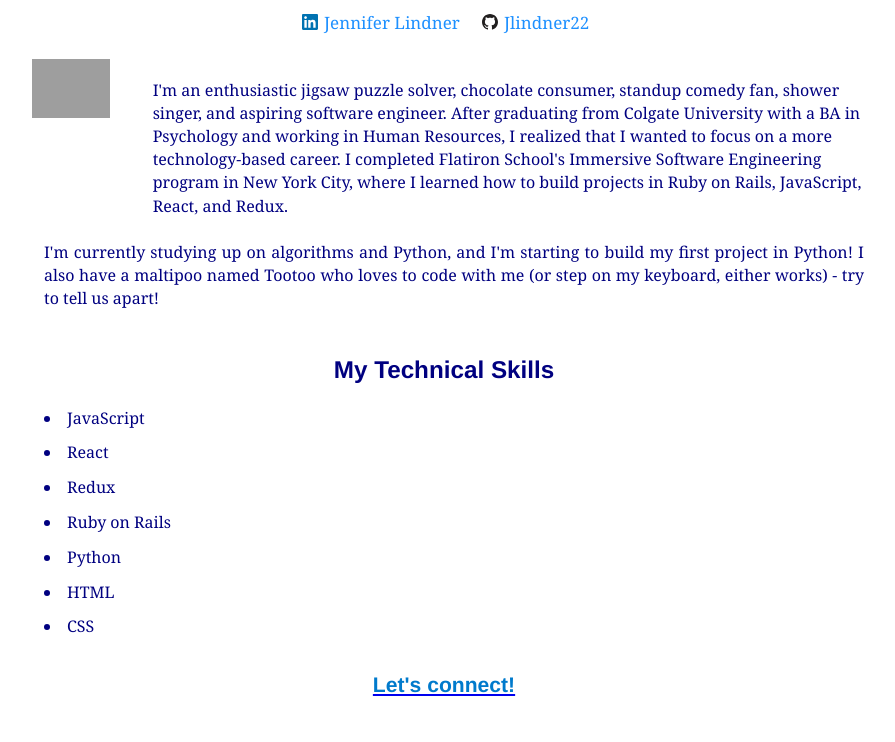
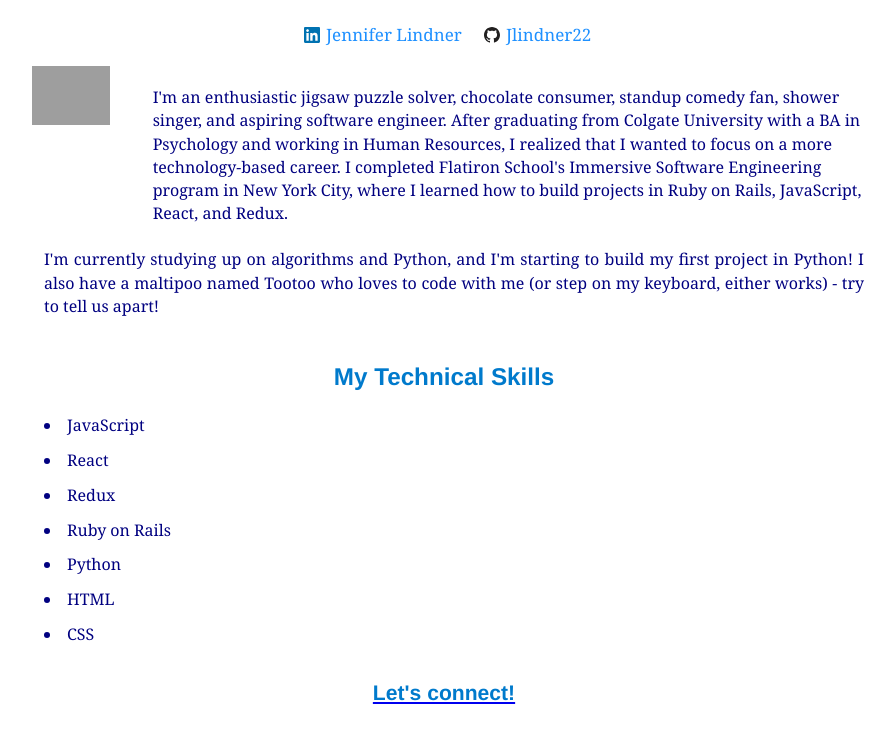
Before and after one commit to jlindner22/jen, a Gatsby site: page /about in a window 1280 px wide. Shown: the part 86-828 px from the top of the page, without its empty margins (196-1091 px from the left). Built offline with nearby package versions, Linux system fonts and the light colour scheme; Gatsby itself is replaced by a stand-in of ours; some packages are replaced by stand-ins of ours; grey boxes are pictures that could not be loaded; what typography-theme-moraga would draw is missing.

Commit message:
added logos with iconify for react, added to footer and edited spacing on home page

```diff
--- a/package.json
+++ b/package.json
@@ -39,6 +39,8 @@
     "websocket-extensions": ">=0.1.4"
   },
   "devDependencies": {
+    "@iconify/icons-logos": "^1.0.12",
+    "@iconify/react": "^1.1.3",
     "prettier": "2.0.5"
   },
   "homepage": "https://github.com/gatsbyjs/gatsby-starter-blog#readme",
--- a/src/pages/about.js
+++ b/src/pages/about.js
@@ -1,9 +1,9 @@
-import React from 'react'
-import styles from './about.module.css'
-import Container from '../components/container'
-import deck from "../../content/assets/deck.jpeg"
-import SEO from "../components/seo"
-import { Helmet } from 'react-helmet'
+import React from 'react';
+import styles from './about.module.css';
+import Container from '../components/container';
+import deck from "../../content/assets/deck.jpeg";
+import SEO from "../components/seo";
+import { Helmet } from 'react-helmet';
 
 const User = props => (
     <div className={styles.user}>
@@ -23,36 +23,23 @@ export default function About() {
         <Helmet>
             <meta name="viewport" content="width=device-width, initial-scale=1.0"/>
         </Helmet>
-        {/* <svg width="200" height="200">
-            <circle
-            cx="100" cy="100"
-            r="40" stroke="green" stroke-width="8" fill="yellow" />
-        </svg> */}
         <Container>
             <SEO title="Jen Lindner | Home" />
-        {/* <svg width="400" height="180">
-            <rect x="50" y="20" width="150" height="150" fill="blue" stroke="pink" stroke-width="5" fillOpacity="0.1" strokeOpacity="0.4" />
-        </svg> */}
-        {/* rounded corners use rx and ry */}
-        {/* <svg width="400" height="180">
-            <rect x="50" y="20" rx="20" ry="20" width="150" height="150"
-            style="fill:red;stroke:black;stroke-width:5;opacity:0.5" />
-        </svg> */}
                 {/* <h1 style={{ color: `#007ACC` }}>About Me</h1> */}
                 <h1 className={styles.greeting}>Hi, I'm Jen Lindner!</h1>
-                <div style={{ padding: `5px`, marginLeft: `75px`}}>
+                <div style={{ paddingTop: `1.1rem`, marginLeft: `80px`}}>
                 <svg id="linkedin" width="180" height="60" fill="#0072b1" fillRule="evenodd" clipRule="evenodd" strokeLinejoin="round" stroke-miterlimit="1.414">
                     <path d="M13.632 13.635h-2.37V9.922c0-.886-.018-2.025-1.234-2.025-1.235 0-1.424.964-1.424 1.96v3.778h-2.37V6H8.51v1.04h.03c.318-.6 1.092-1.233 2.247-1.233 2.4 0 2.845 1.58 2.845 3.637v4.188zM3.558 4.955c-.762 0-1.376-.617-1.376-1.377 0-.758.614-1.375 1.376-1.375.76 0 1.376.617 1.376 1.375 0 .76-.617 1.377-1.376 1.377zm1.188 8.68H2.37V6h2.376v7.635zM14.816 0H1.18C.528 0 0 .516 0 1.153v13.694C0 15.484.528 16 1.18 16h13.635c.652 0 1.185-.516 1.185-1.153V1.153C16 .516 15.467 0 14.815 0z" fill-rule="nonzero">
                     </path>
                     <a href="https://www.linkedin.com/in/jen-lindner13/" target="_blank" rel="noopener noreferrer">
-                        <text x="22" y="15" fill="dodgerblue" fontSize="17">Jennifer Lindner</text>
+                        <text x="22" y="14" fill="dodgerblue" fontSize="17">Jennifer Lindner</text>
                     </a>
                 </svg>
                 <svg id="github" width="180" height="60" fill="#211F1F" fillRule="evenodd" clipRule="evenodd" strokeLinejoin="round" strokeMiterlimit="1.414">
                     <path d="M8 0C3.58 0 0 3.582 0 8c0 3.535 2.292 6.533 5.47 7.59.4.075.547-.172.547-.385 0-.19-.007-.693-.01-1.36-2.226.483-2.695-1.073-2.695-1.073-.364-.924-.89-1.17-.89-1.17-.725-.496.056-.486.056-.486.803.056 1.225.824 1.225.824.714 1.223 1.873.87 2.33.665.072-.517.278-.87.507-1.07-1.777-.2-3.644-.888-3.644-3.953 0-.873.31-1.587.823-2.147-.09-.202-.36-1.015.07-2.117 0 0 .67-.215 2.2.82.64-.178 1.32-.266 2-.27.68.004 1.36.092 2 .27 1.52-1.035 2.19-.82 2.19-.82.43 1.102.16 1.915.08 2.117.51.56.82 1.274.82 2.147 0 3.073-1.87 3.75-3.65 3.947.28.24.54.73.54 1.48 0 1.07-.01 1.93-.01 2.19 0 .21.14.46.55.38C13.71 14.53 16 11.53 16 8c0-4.418-3.582-8-8-8">
                     </path>
                     <a href="https://github.com/jlindner22" target="_blank" rel="noopener noreferrer">
-                        <text x="22" y="15" fill="dodgerblue" fontSize="17" >Jlindner22</text>
+                        <text x="22" y="14" fill="dodgerblue" fontSize="17" >Jlindner22</text>
                     </a>
                 </svg>
                 </div>
@@ -67,7 +54,7 @@ export default function About() {
                 <p style={{ color: `navy`, textAlign: `justify`, marginRight: `-20px`}}>I'm currently studying up on algorithms and Python, and I'm starting to build my first project in Python!
                 I also have a maltipoo named Tootoo who loves to code with me (or step on my keyboard, either works) - try to tell us apart!</p>
                 <br></br>
-                <h2 style={{ color: `navy`}}>My Technical Skills</h2>
+                <h2 style={{ color: `#007ACC`}}>My Technical Skills</h2>
                 <div style={{ color: `navy`, textAlign: `left` }}>
                     <li> JavaScript </li>
                     <li> React </li>
@@ -78,33 +65,6 @@ export default function About() {
                     <li> CSS </li>
                     </div>
                     <br></br>
-                    {/* <svg height="30" width="200" >
-                            <text x="0" y="15" fill="red">I love SVG!</text>
-                    </svg>
-
-                    <svg height="120" width="120">
-                        <defs>
-                            <filter id="f1" x="0" y="0" width="200%" height="200%">
-                            <feOffset result="offOut" in="SourceGraphic" dx="20" dy="20" />
-                            <feBlend in="SourceGraphic" in2="offOut" mode="normal" />
-                            </filter>
-                        </defs>
-                        <rect width="90" height="90" stroke="green" strokeWidth="3"
-                        fill="yellow" filter="url(#f1)" />
-                    </svg>
-                    <svg height="150" width="400">
-                        <defs>
-                            <linearGradient id="grad1" x1="0%" y1="0%" x2="100%" y2="0%">
-                            <stop offset="0%" stopColor="rgb(255,255,0)" stopOpacity="1" />
-                            <stop offset="100%" stopColor="rgb(255,0,0)" stopOpacity="1" />
-                            </linearGradient>
-                        </defs>
-
-                        <ellipse cx="200" cy="70" rx="85" ry="55" fill="url(#grad1)" />
-                        <text x="150" y="75" fill="white" fontSize="24" fontWeight="bold">I love SVG!</text>
-
-                    </svg> */}
-
                     <div style={{ color: `navy`, textAlign: `center`, fontWeight: `bold`, textDecoration: `none` }}>
                     <a href="https://www.linkedin.com/in/jen-lindner13/" target="_blank" rel="noopener noreferrer"><h3 style={{ color: `#007ACC`}}> Let's connect! </h3></a>
                 </div>
--- a/src/pages/portfolio.js
+++ b/src/pages/portfolio.js
@@ -31,7 +31,7 @@ export default function Portfolio(props) {
         {props.title}
         <div style={{ color: `navy` }}>
         <Header headerText="My Portfolio" />
-        <p> Feel free to <a href="mailto:jenlindner22@gmail.com">contact me </a>with any questions!</p>
+        <p style={{ fontSize: `17px`}}> Feel free to <a href="mailto:jenlindner22@gmail.com">contact me </a>with any questions!</p>
             <User
             name="Connect Sindy"
             avatar= {SindyHome}
```
Also changed, not shown: src/components/layout.js (+9 -5 lines), src/pages/contact.js (+11 -8 lines), 1 other file.
